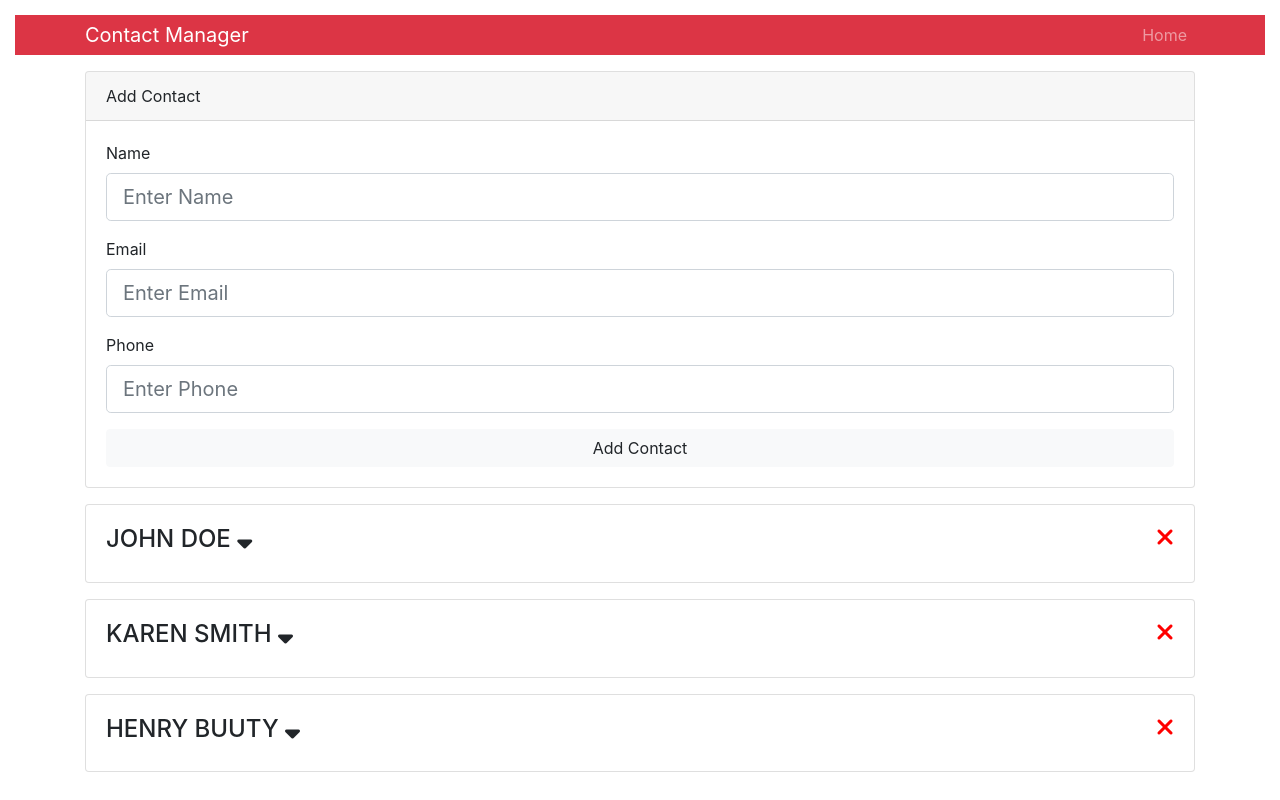
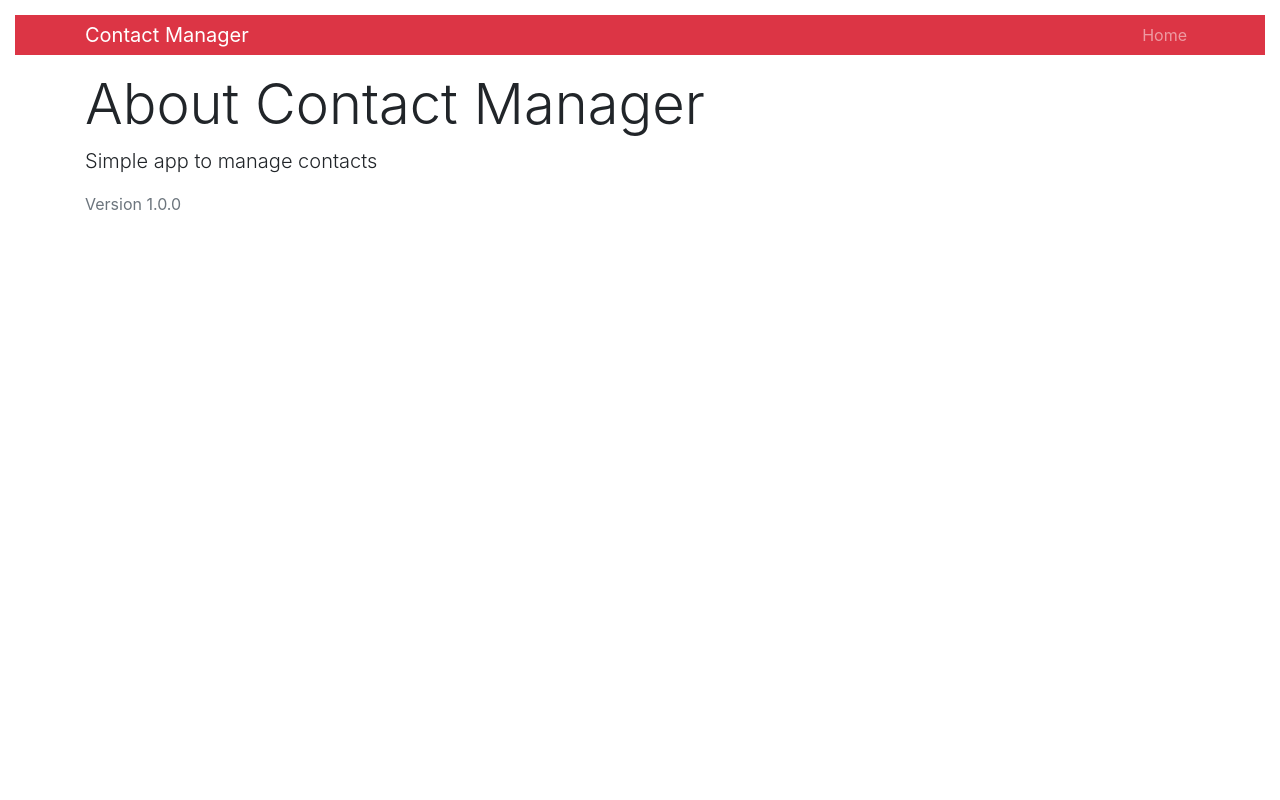
Before and after one commit to kbugaienko/contact-manager, a React (Create React App) app: page /about in a window 1280 px wide. Built offline with nearby package versions, Linux system fonts and the light colour scheme.

Commit message:
Add react router setup
* install 'npm i react-router-dom'

```diff
--- a/package.json
+++ b/package.json
@@ -11,6 +11,7 @@
     "jshint": "^2.11.0-rc1",
     "react": "^16.12.0",
     "react-dom": "^16.12.0",
+    "react-router-dom": "^5.1.2",
     "react-scripts": "3.3.0",
     "uuid": "^3.4.0"
   },
--- a/src/App.js
+++ b/src/App.js
@@ -1,6 +1,8 @@
 import React, {Component} from 'react';
+import { BrowserRouter as Router, Route, Switch} from 'react-router-dom';
 import Contacts from './components/contacts/Contacts';
 import Header from './components/layout/Header';
+import About from './components/pages/About';
 import AddContact from './components/contacts/AddContact';
 
 import {Provider} from './context';
@@ -13,13 +15,18 @@
   render(){
     return (
       <Provider>
-        <div className="App">
-        <Header branding="Contact Manager" />
-        <div className="container">
-          <AddContact />
-          <Contacts />
-        </div>
-      </div>
+        <Router>
+          <div className="App">
+            <Header branding="Contact Manager" />
+            <div className="container">
+              <Switch>
+                <Route exact path="/" component={Contacts} />
+                <Route exact path="/contact/add" component={AddContact} />
+                <Route exact path="/about" component={About} />
+              </Switch>
+            </div>
+          </div>
+        </Router>
       </Provider>
     );
   }
--- a/src/components/contacts/Contacts.js
+++ b/src/components/contacts/Contacts.js
@@ -10,6 +10,9 @@
                     const { contacts } = value;
                     return(
                         <React.Fragment>
+                            <h1 className="display-4 mb-2">
+                                <span className="text-danger">Contact</span> List
+                            </h1>
                             {contacts.map(contact => (
                             <Contact
                                 key={contact.id}
--- /dev/null
+++ b/src/components/pages/About.js
@@ -0,0 +1,11 @@
+import React from 'react';
+
+export default () => {
+    return (
+        <div>
+            <h1 className="display-4">About Contact Manager</h1>
+            <p className="lead">Simple app to manage contacts</p>
+            <p className="text-secondary">Version 1.0.0</p>
+        </div>
+    );
+};
```
Also changed, not shown: 1 other file (tests, documents, lock files or other folders).
